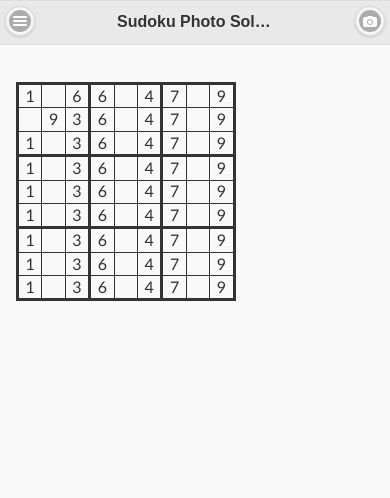
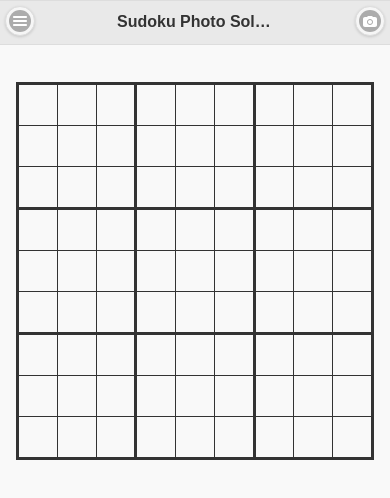
Before and after one commit to szystec/SudokuSolver, a plain HTML site: page Sudoku Photo Solver/www/index.html in a window 390 px wide. Drawn offline with Linux system fonts and the light colour scheme; some packages are replaced by stand-ins of ours.

Commit message:
table changes and

```diff
--- a/Sudoku Photo Solver/www/css/app.css
+++ b/Sudoku Photo Solver/www/css/app.css
@@ -11,14 +11,15 @@
 table {
   border-collapse: collapse;
   font-family: Calibri, sans-serif;
+  margin: auto;
 }
 colgroup, tbody {
   border: solid medium;
 }
 td {
   border: solid thin;
-  height: 1.4em;
-  width: 1.4em;
   text-align: center;
   padding: 0;
+  width: 2.5em;
+  height: 2.5em;
 }
--- a/Sudoku Photo Solver/www/index.html
+++ b/Sudoku Photo Solver/www/index.html
@@ -23,7 +23,7 @@
     <div data-role="header" class="">
       <h1>Sudoku Photo Solver</h1>
       <a href="#nav-panel" data-icon="bars" data-iconpos="notext">Menu</a>
-      <a href="#" id="cameraBtn" onclick="capturePhoto()" data-icon="camera" data-iconpos="notext">Camera</a>
+      <a href="#" onclick="capturePhoto()" data-icon="camera" data-iconpos="notext">Camera</a>
     </div>
 
     <div role="main" class="ui-content jqm-content jqm-fullwidth">
@@ -38,37 +38,37 @@
         </colgroup>
         <tbody>
           <tr>
-            <td>1</td>
             <td></td>
-            <td>6</td>
-            <td>6</td>
             <td></td>
-            <td>4</td>
-            <td>7</td>
             <td></td>
-            <td>9</td>
+            <td></td>
+            <td></td>
+            <td></td>
+            <td></td>
+            <td></td>
+            <td></td>
           </tr>
           <tr>
             <td></td>
-            <td>9</td>
-            <td>3</td>
-            <td>6</td>
             <td></td>
-            <td>4</td>
-            <td>7</td>
             <td></td>
-            <td>9</td>
+            <td></td>
+            <td></td>
+            <td></td>
+            <td></td>
+            <td></td>
+            <td></td>
           </tr>
           <tr>
-            <td>1</td>
             <td></td>
-            <td>3</td>
-            <td>6</td>
             <td></td>
-            <td>4</td>
-            <td>7</td>
             <td></td>
-            <td>9</td>
+            <td></td>
+            <td></td>
+            <td></td>
+            <td></td>
+            <td></td>
+            <td></td>
           </tr>
         </tbody>
 
@@ -79,37 +79,37 @@
         </colgroup>
         <tbody>
           <tr>
-            <td>1</td>
             <td></td>
-            <td>3</td>
-            <td>6</td>
             <td></td>
-            <td>4</td>
-            <td>7</td>
             <td></td>
-            <td>9</td>
+            <td></td>
+            <td></td>
+            <td></td>
+            <td></td>
+            <td></td>
+            <td></td>
           </tr>
           <tr>
-            <td>1</td>
             <td></td>
-            <td>3</td>
-            <td>6</td>
             <td></td>
-            <td>4</td>
-            <td>7</td>
             <td></td>
-            <td>9</td>
+            <td></td>
+            <td></td>
+            <td></td>
+            <td></td>
+            <td></td>
+            <td></td>
           </tr>
           <tr>
-            <td>1</td>
             <td></td>
-            <td>3</td>
-            <td>6</td>
             <td></td>
-            <td>4</td>
-            <td>7</td>
             <td></td>
-            <td>9</td>
+            <td></td>
+            <td></td>
+            <td></td>
+            <td></td>
+            <td></td>
+            <td></td>
           </tr>
         </tbody>
 
@@ -120,37 +120,37 @@
         </colgroup>
         <tbody>
           <tr>
-            <td>1</td>
             <td></td>
-            <td>3</td>
-            <td>6</td>
             <td></td>
-            <td>4</td>
-            <td>7</td>
             <td></td>
-            <td>9</td>
+            <td></td>
+            <td></td>
+            <td></td>
+            <td></td>
+            <td></td>
+            <td></td>
           </tr>
           <tr>
-            <td>1</td>
             <td></td>
-            <td>3</td>
-            <td>6</td>
             <td></td>
-            <td>4</td>
-            <td>7</td>
             <td></td>
-            <td>9</td>
+            <td></td>
+            <td></td>
+            <td></td>
+            <td></td>
+            <td></td>
+            <td></td>
           </tr>
           <tr>
-            <td>1</td>
             <td></td>
-            <td>3</td>
-            <td>6</td>
             <td></td>
-            <td>4</td>
-            <td>7</td>
             <td></td>
-            <td>9</td>
+            <td></td>
+            <td></td>
+            <td></td>
+            <td></td>
+            <td></td>
+            <td></td>
           </tr>
         </tbody>
       </table>
```
